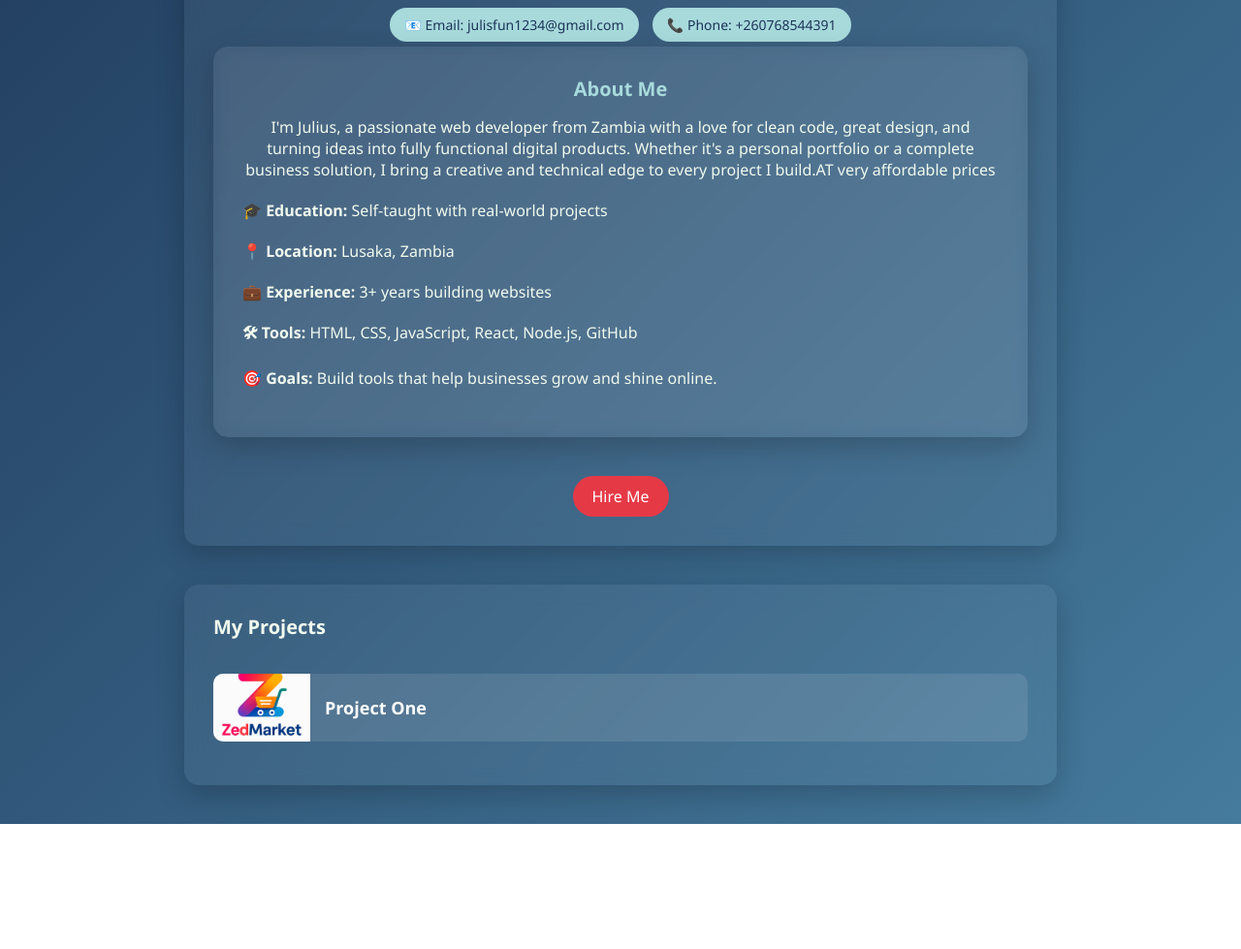
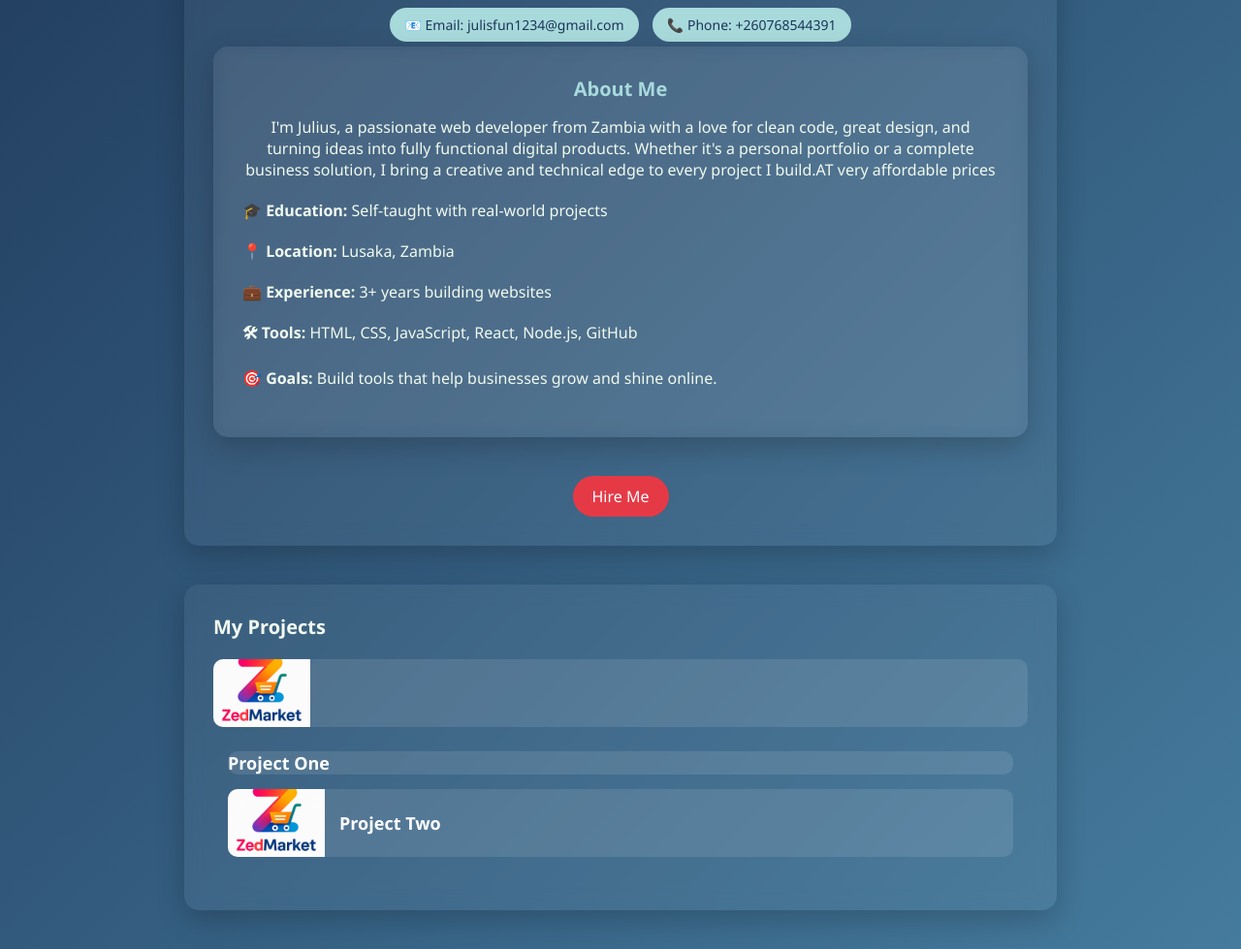
Before and after one commit to J1u2l4/my-portfolio, a plain HTML site: page index.html in a window 1280 px wide. Shown: the part 435-1414 px from the top of the page at 97% size. Before the commit the page ends 1285 px from the top, so only its background shows below. Drawn offline with Linux system fonts and the light colour scheme.

Commit message:
Update index.html

```diff
--- a/index.html
+++ b/index.html
@@ -233,10 +233,18 @@
 
       <!-- Project 1 -->
       <a href="https://zedmarket2.vercel.app/zedshop.html" class="project-item" target="_blank">
-        <a href="https://j1u2l4.github.io/spj/" class="project-item" target="_blank">
+
         <img src="zedmarket.png" alt="Project 1" />
         <div class="project-info">
           <h3>Project One</h3>
+
+
+      <!-- Project 1 -->
+    <a href="https://j1u2l4.github.io/spj/" class="project-item" target="_blank">
+
+        <img src="zedmarket.png" alt="Project 1" />
+        <div class="project-info">
+          <h3>Project Two</h3>
         </div>
       </a>
 
```
